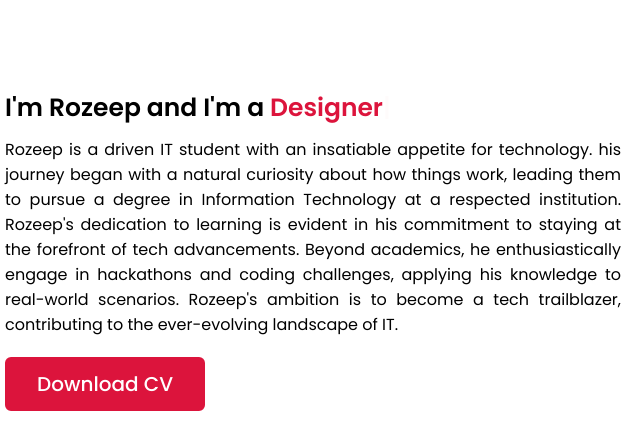
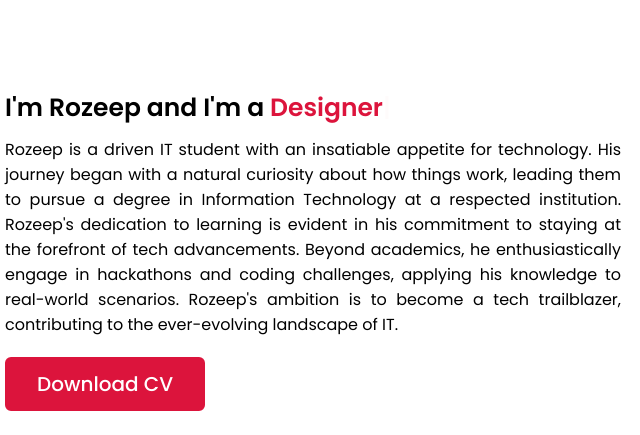
Before and after one commit to Rozeep21/Rozeep-Thulung-Rai, a plain HTML site: page index.html in a window 1280 px wide. Shown: the part 980-1415 px from the top of the page, 579-1219 px from the left. Drawn offline with nearby package versions, Linux system fonts and the light colour scheme.

Commit message:
Update index.html

```diff
--- a/index.html
+++ b/index.html
@@ -58,7 +58,7 @@
                 </div>
                 <div class="column right">
                     <div class="text">I'm Rozeep and I'm a <span class="typing-2"></span></div>
-                    <p> Rozeep is a driven IT student with an insatiable appetite for technology. his journey began with a natural curiosity about how things work, leading them to pursue a degree in Information Technology at a respected institution. Rozeep's dedication to learning is evident in his commitment to staying at the forefront of tech advancements. Beyond academics, he enthusiastically engage in hackathons and coding challenges, applying his knowledge to real-world scenarios.
+                    <p> Rozeep is a driven IT student with an insatiable appetite for technology. His journey began with a natural curiosity about how things work, leading them to pursue a degree in Information Technology at a respected institution. Rozeep's dedication to learning is evident in his commitment to staying at the forefront of tech advancements. Beyond academics, he enthusiastically engage in hackathons and coding challenges, applying his knowledge to real-world scenarios.
                          Rozeep's ambition is to become a tech trailblazer, contributing to the ever-evolving landscape of IT.</p>
                     <a href="images/cv.pdf">Download CV</a>
                 </div>
```
